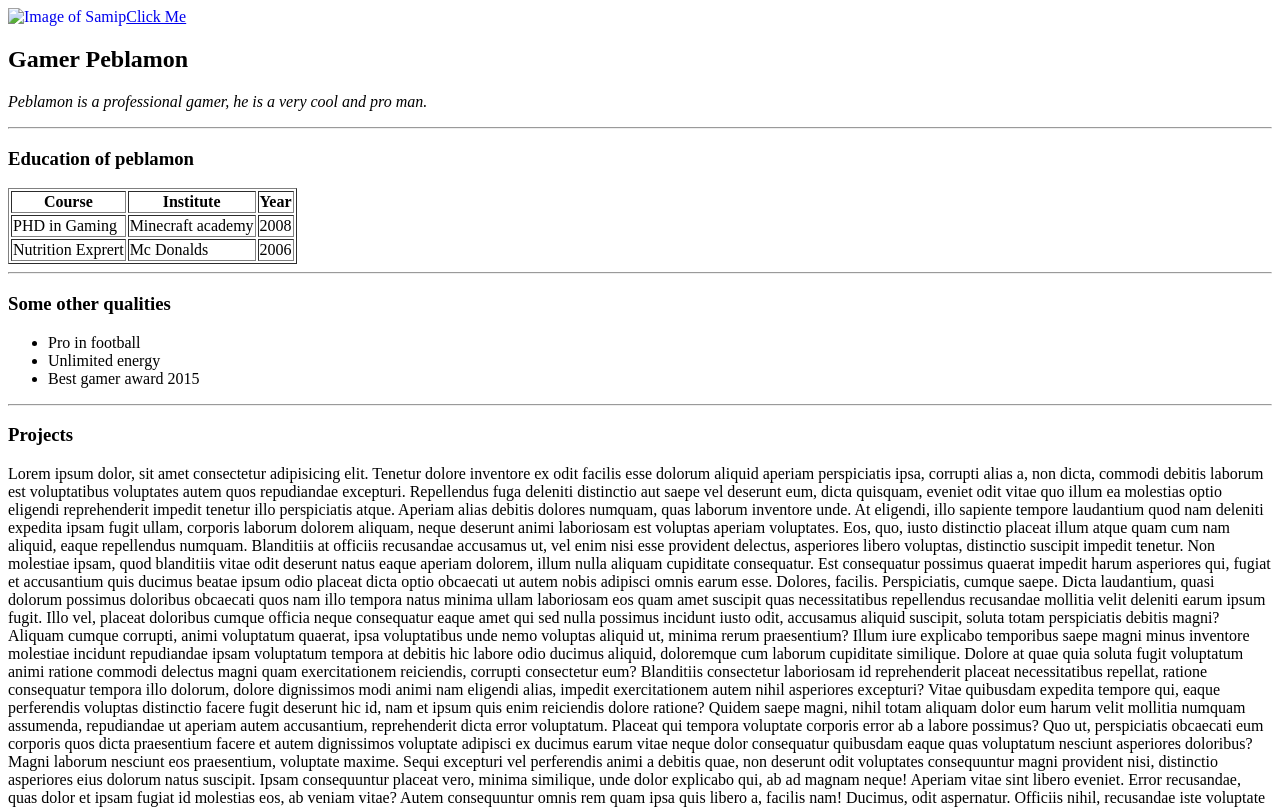
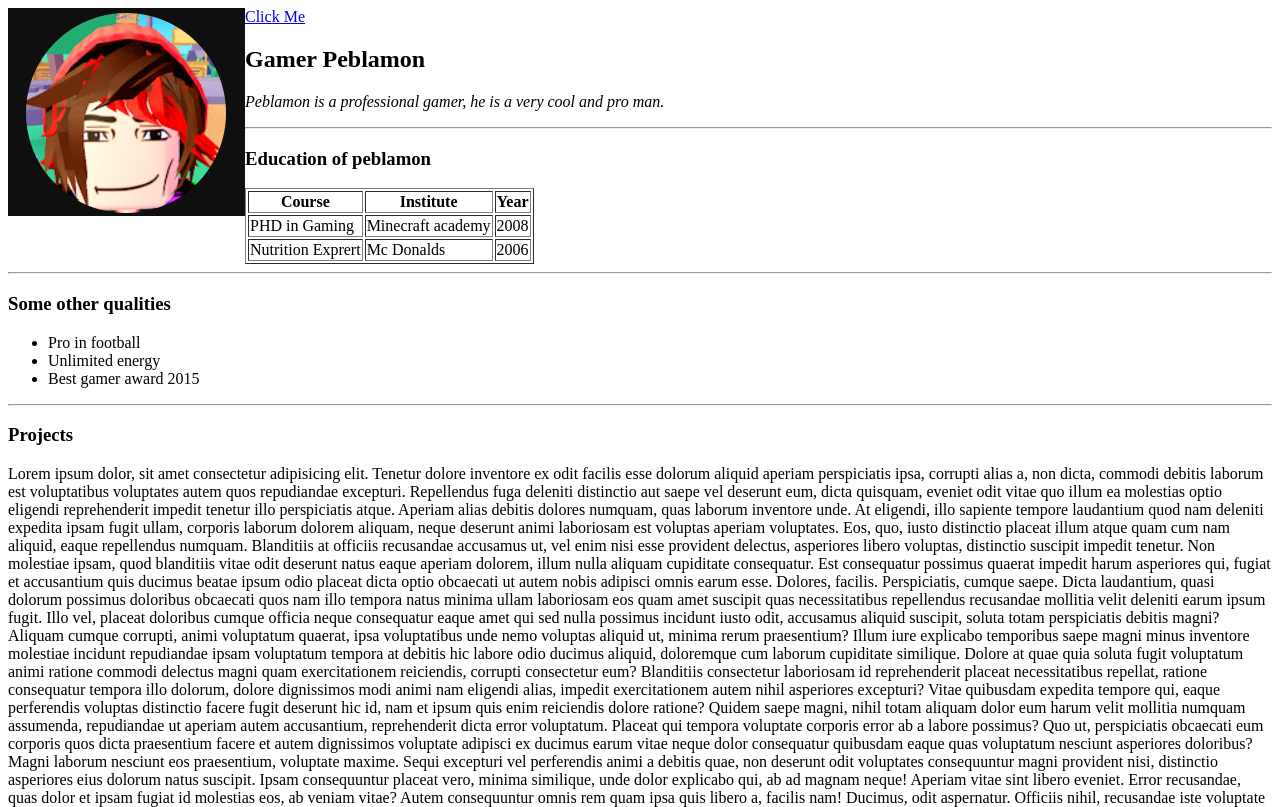
Before and after one commit to Samiptheman/Peblamon-s-Website, a plain HTML site: page resume.html in a window 1280 px wide. Shown: the top 807 px of the page. Drawn offline with Linux system fonts and the light colour scheme.

Commit message:
Updated resume.html

```diff
--- a/resume.html
+++ b/resume.html
@@ -3,11 +3,12 @@
 <head>
     <meta charset="UTF-8">
     <meta name="viewport" content="width=device-width, initial-scale=1.0">
+    <meta name="description" content="Peblamon is a very pro gamer.">
     <title>Professional Gamer</title>
 </head>
 <body>
     <a href="#contact">Click Me</a>
-    <a href="https://www.youtube.com/@peblamon4731"><img style="float: left;" src="Images/Peblamon.png" alt="Image of Samip"></a>
+    <a href="https://www.youtube.com/@peblamon4731"><img style="float: left;" src="Peblamon.png" alt="Image of Peblamon"></a>
     <h2>Gamer Peblamon</h2>
     <p><i>Peblamon is  a professional gamer, he is a very cool and pro man.</i></p>
     <hr>
```
